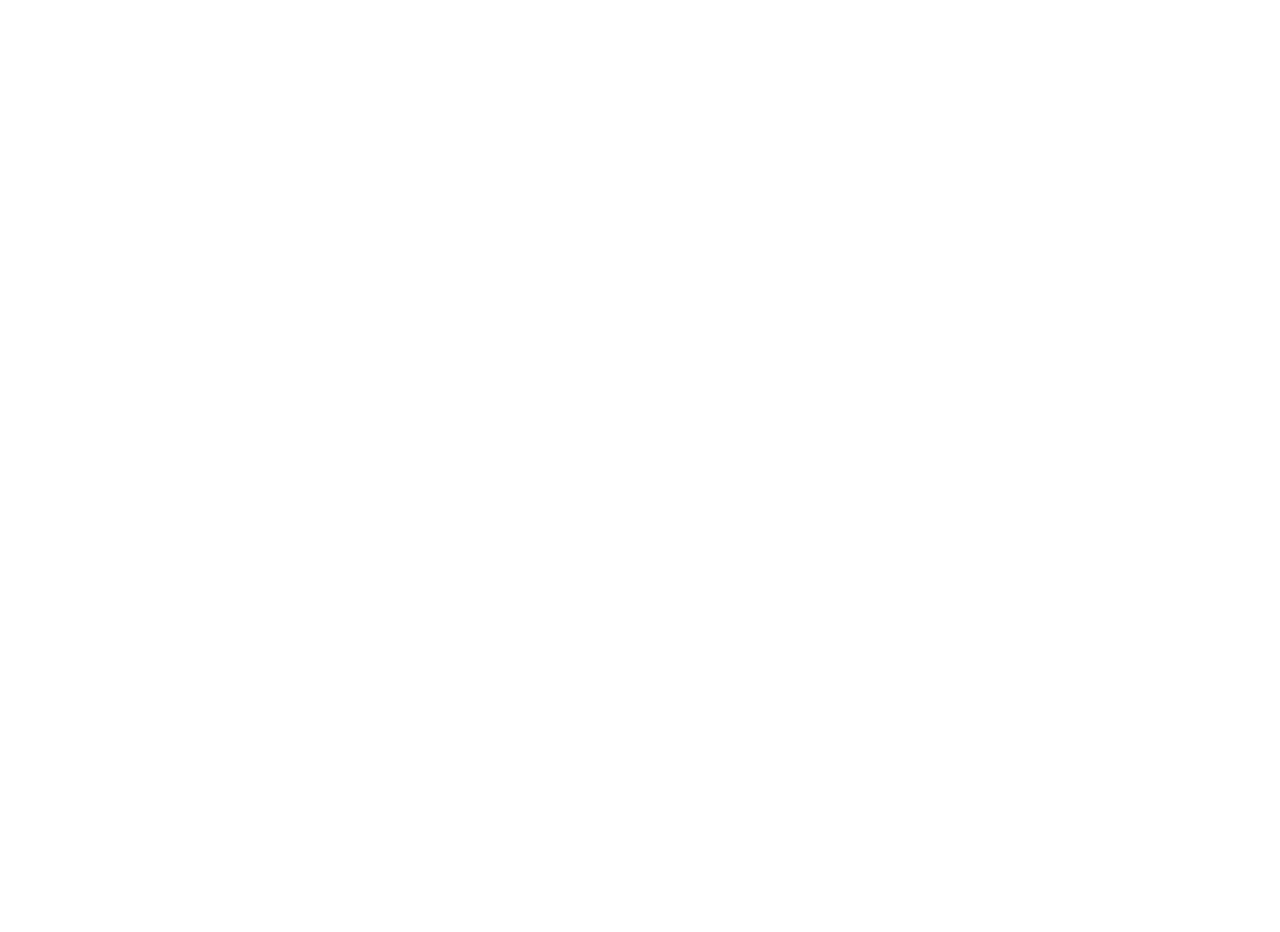
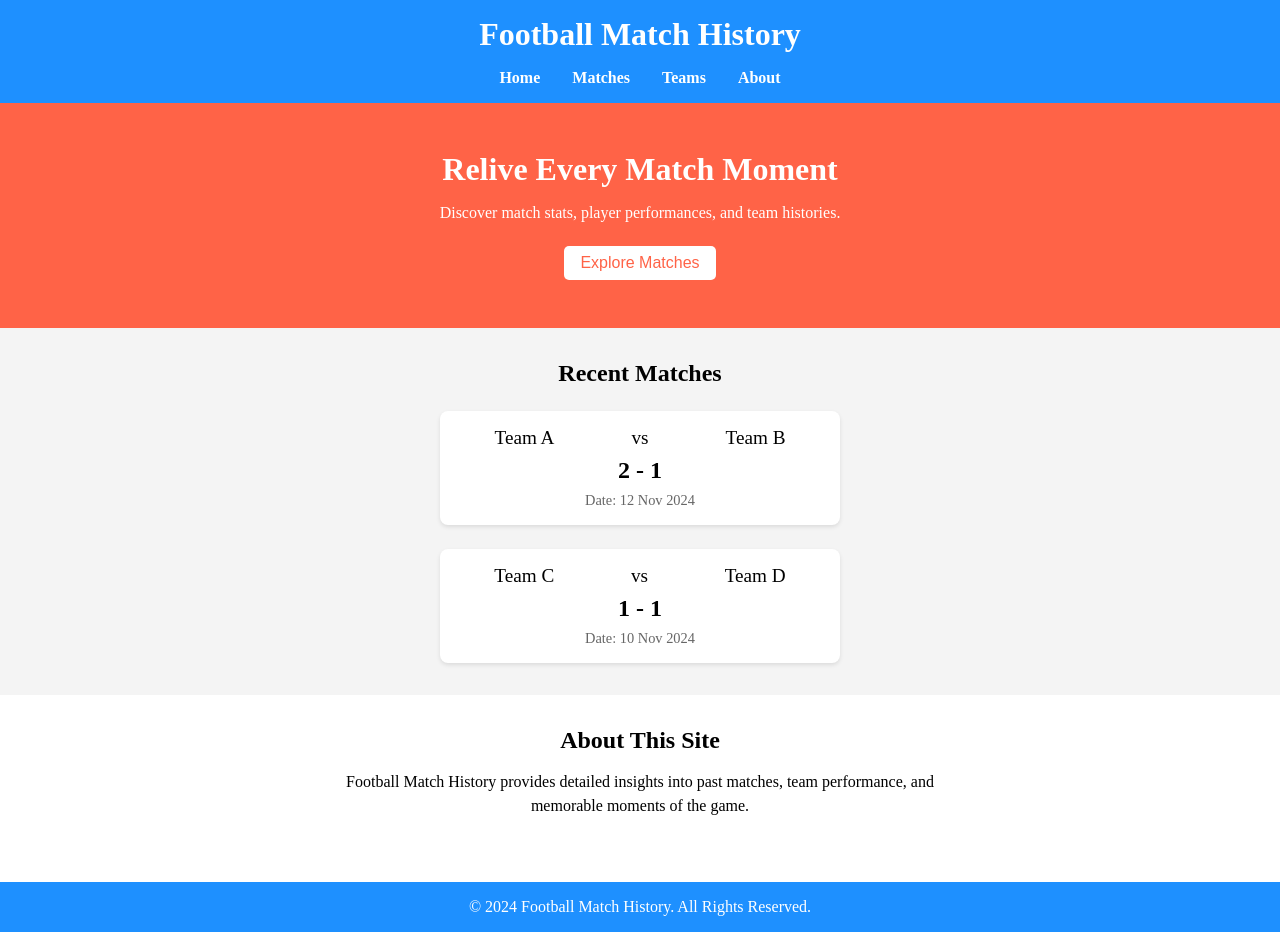
Before and after one commit to hoangtd-dev/CupMuaGat, an Angular app in the folder ClientApp/: page / in a window 1280 px wide. Before the commit the page ends 800 px from the top, so only its background shows below. Built offline with nearby package versions, Linux system fonts and the light colour scheme.

Commit message:
Fake template for testing PWA

```diff
--- a/ClientApp/src/app/app.component.html
+++ b/ClientApp/src/app/app.component.html
@@ -0,0 +1,62 @@
+<!-- Header Section -->
+<header class="header">
+  <h1>Football Match History</h1>
+  <nav class="navbar">
+    <ul>
+      <li><a href="#home">Home</a></li>
+      <li><a href="#matches">Matches</a></li>
+      <li><a href="#teams">Teams</a></li>
+      <li><a href="#about">About</a></li>
+    </ul>
+  </nav>
+</header>
+
+<!-- Hero Section -->
+<section id="home" class="hero">
+  <div class="hero-content">
+    <h2>Relive Every Match Moment</h2>
+    <p>Discover match stats, player performances, and team histories.</p>
+    <button onclick="alert('Explore Matches!')">Explore Matches</button>
+  </div>
+</section>
+
+<!-- Match History Section -->
+<section id="matches" class="matches">
+  <h2>Recent Matches</h2>
+  <div class="match-list">
+    <!-- Match Card -->
+    <div class="match-card">
+      <div class="teams">
+        <p>Team A</p>
+        <span>vs</span>
+        <p>Team B</p>
+      </div>
+      <p class="score">2 - 1</p>
+      <p class="date">Date: 12 Nov 2024</p>
+    </div>
+
+    <div class="match-card">
+      <div class="teams">
+        <p>Team C</p>
+        <span>vs</span>
+        <p>Team D</p>
+      </div>
+      <p class="score">1 - 1</p>
+      <p class="date">Date: 10 Nov 2024</p>
+    </div>
+  </div>
+</section>
+
+<!-- About Section -->
+<section id="about" class="about">
+  <h2>About This Site</h2>
+  <p>
+    Football Match History provides detailed insights into past matches, team performance,
+    and memorable moments of the game.
+  </p>
+</section>
+
+<!-- Footer -->
+<footer class="footer">
+  <p>&copy; 2024 Football Match History. All Rights Reserved.</p>
+</footer>
--- a/ClientApp/src/app/app.component.scss
+++ b/ClientApp/src/app/app.component.scss
@@ -0,0 +1,138 @@
+body {
+  font-family: Arial, sans-serif;
+  line-height: 1.6;
+  color: #333;
+  background-color: #f9f9f9;
+}
+
+/* Header */
+.header {
+  background-color: #1e90ff;
+  color: white;
+  padding: 1rem;
+  text-align: center;
+}
+
+.navbar ul {
+  display: flex;
+  justify-content: center;
+  list-style: none;
+  margin-top: 1rem;
+}
+
+.navbar ul li {
+  margin: 0 1rem;
+}
+
+.navbar ul li a {
+  color: white;
+  text-decoration: none;
+  font-weight: bold;
+}
+
+.navbar ul li a:hover {
+  text-decoration: underline;
+}
+
+/* Hero Section */
+.hero {
+  text-align: center;
+  padding: 3rem 1rem;
+  background-color: #ff6347;
+  color: white;
+}
+
+.hero-content h2 {
+  font-size: 2rem;
+  margin-bottom: 1rem;
+}
+
+.hero-content p {
+  font-size: 1rem;
+  margin-bottom: 1.5rem;
+}
+
+.hero-content button {
+  background-color: white;
+  color: #ff6347;
+  border: none;
+  padding: 0.5rem 1rem;
+  border-radius: 5px;
+  cursor: pointer;
+  font-size: 1rem;
+}
+
+.hero-content button:hover {
+  background-color: #fff5f5;
+}
+
+/* Matches Section */
+.matches {
+  padding: 2rem 1rem;
+  background-color: #f4f4f4;
+}
+
+.matches h2 {
+  text-align: center;
+  margin-bottom: 1.5rem;
+}
+
+.match-list {
+  display: flex;
+  flex-direction: column;
+  gap: 1.5rem;
+  align-items: center;
+}
+
+.match-card {
+  background: white;
+  padding: 1rem;
+  border-radius: 8px;
+  box-shadow: 0 2px 4px rgba(0, 0, 0, 0.1);
+  text-align: center;
+  width: 90%;
+  max-width: 400px;
+}
+
+.match-card .teams {
+  display: flex;
+  justify-content: space-around;
+  font-size: 1.2rem;
+  margin-bottom: 0.5rem;
+}
+
+.match-card .score {
+  font-size: 1.5rem;
+  font-weight: bold;
+  margin-bottom: 0.5rem;
+}
+
+.match-card .date {
+  font-size: 0.9rem;
+  color: #666;
+}
+
+/* About Section */
+.about {
+  padding: 2rem 1rem;
+  text-align: center;
+}
+
+.about h2 {
+  margin-bottom: 1rem;
+}
+
+.about p {
+  max-width: 600px;
+  margin: 0 auto;
+  line-height: 1.5;
+}
+
+/* Footer */
+.footer {
+  background-color: #1e90ff;
+  color: white;
+  text-align: center;
+  padding: 1rem 0;
+  margin-top: 2rem;
+}
```
